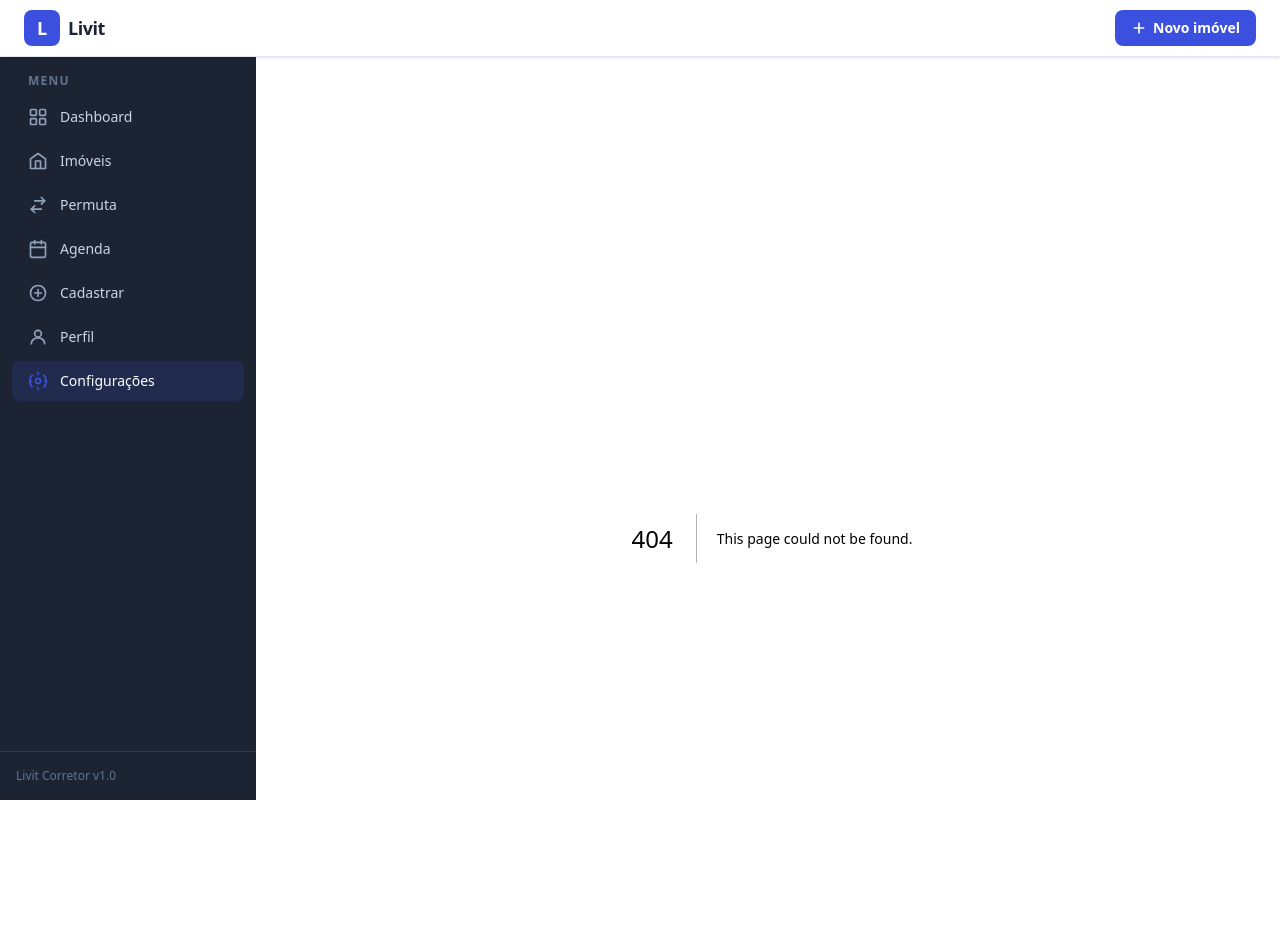
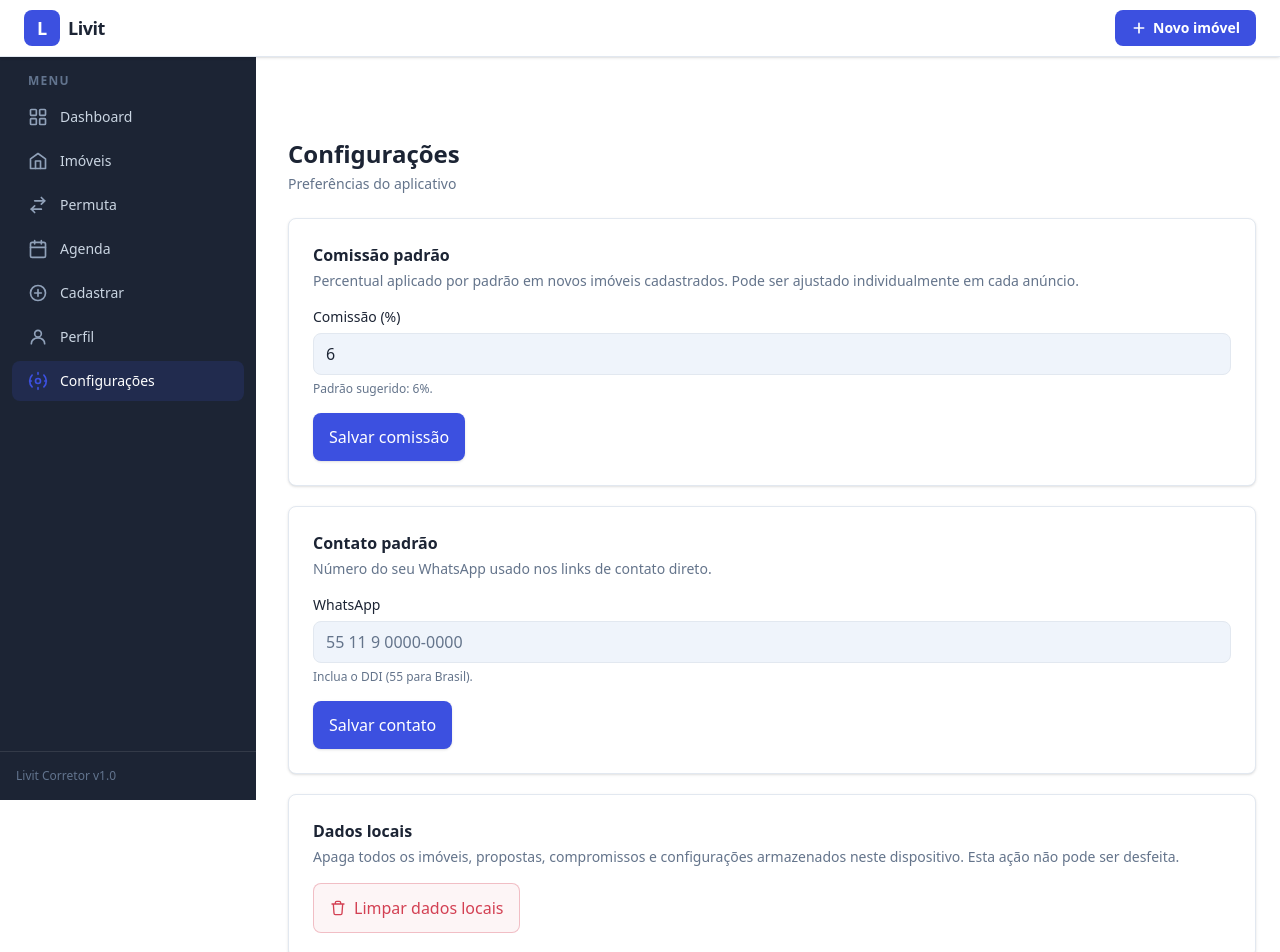
Before and after one commit to emersonjds/livit, a Next.js app: page /configuracoes in a window 1280 px wide. Before the commit this address had no page. Shown: the top 952 px of the page. Built offline with nearby package versions, Linux system fonts and the light colour scheme.

Commit message:
feat(config): adiciona página de configurações com comissão padrão
- Seção Comissão padrão (default 6%) usada como sugestão em novos imóveis
- Seção Contato padrão (WhatsApp do corretor para deeplinks wa.me)
- Seção Dados locais com confirmação em dois passos para limpar tudo

```diff
--- /dev/null
+++ b/src/app/configuracoes/page.tsx
@@ -0,0 +1,168 @@
+"use client";
+
+import { useEffect, useState } from "react";
+import Header from "@/components/Header";
+import Button from "@/components/Button";
+import { Field } from "@/components/Field";
+import {
+  COMISSAO_PADRAO_DEFAULT,
+  obterConfig,
+  salvarConfig,
+  limparTodosDados,
+} from "@/lib/storage";
+
+export default function ConfiguracoesPage() {
+  const [whatsapp, setWhatsapp] = useState("");
+  const [comissao, setComissao] = useState<string>(String(COMISSAO_PADRAO_DEFAULT));
+  const [confirmandoLimpar, setConfirmandoLimpar] = useState(false);
+  const [salvoMsg, setSalvoMsg] = useState(false);
+  const [comissaoMsg, setComissaoMsg] = useState(false);
+
+  useEffect(() => {
+    const config = obterConfig();
+    setWhatsapp(config.whatsapp ?? "");
+    setComissao(String(config.comissaoPadrao ?? COMISSAO_PADRAO_DEFAULT));
+  }, []);
+
+  const handleSalvarContato = (e: React.FormEvent) => {
+    e.preventDefault();
+    const atual = obterConfig();
+    salvarConfig({ ...atual, whatsapp });
+    setSalvoMsg(true);
+    setTimeout(() => setSalvoMsg(false), 2000);
+  };
+
+  const handleSalvarComissao = (e: React.FormEvent) => {
+    e.preventDefault();
+    const valor = Number(comissao);
+    if (Number.isNaN(valor) || valor < 0 || valor > 100) return;
+    const atual = obterConfig();
+    salvarConfig({ ...atual, comissaoPadrao: valor });
+    setComissaoMsg(true);
+    setTimeout(() => setComissaoMsg(false), 2000);
+  };
+
+  const handleLimpar = () => {
+    if (!confirmandoLimpar) {
+      setConfirmandoLimpar(true);
+      return;
+    }
+    limparTodosDados();
+    setConfirmandoLimpar(false);
+    window.location.reload();
+  };
+
+  return (
+    <div>
+      <Header title="Configurações" />
+
+      <div className="hidden md:block mb-6">
+        <h1 className="text-2xl font-bold text-foreground">Configurações</h1>
+        <p className="mt-1 text-sm text-muted">Preferências do aplicativo</p>
+      </div>
+
+      <div className="space-y-5">
+        <section className="rounded-lg border border-border bg-card p-4 shadow-sm md:p-6">
+          <h2 className="mb-1 text-base font-semibold text-foreground">Comissão padrão</h2>
+          <p className="mb-4 text-sm text-muted">
+            Percentual aplicado por padrão em novos imóveis cadastrados. Pode ser ajustado
+            individualmente em cada anúncio.
+          </p>
+          <form onSubmit={handleSalvarComissao} className="space-y-4">
+            <Field
+              label="Comissão (%)"
+              inputMode="decimal"
+              type="number"
+              step="0.5"
+              min={0}
+              max={100}
+              value={comissao}
+              onChange={(e) => setComissao(e.target.value)}
+              hint={`Padrão sugerido: ${COMISSAO_PADRAO_DEFAULT}%.`}
+            />
+            <div className="flex items-center gap-3">
+              <Button type="submit" fullWidth={false} className="flex-1 md:flex-none md:w-auto">
+                Salvar comissão
+              </Button>
+              {comissaoMsg && (
+                <span className="text-sm font-medium text-success">Salvo!</span>
+              )}
+            </div>
+          </form>
+        </section>
+
+        <section className="rounded-lg border border-border bg-card p-4 shadow-sm md:p-6">
+          <h2 className="mb-1 text-base font-semibold text-foreground">Contato padrão</h2>
+          <p className="mb-4 text-sm text-muted">
+            Número do seu WhatsApp usado nos links de contato direto.
+          </p>
+          <form onSubmit={handleSalvarContato} className="space-y-4">
+            <Field
+              label="WhatsApp"
+              inputMode="tel"
+              placeholder="55 11 9 0000-0000"
+              value={whatsapp}
+              onChange={(e) => setWhatsapp(e.target.value)}
+              hint="Inclua o DDI (55 para Brasil)."
+            />
+            <div className="flex items-center gap-3">
+              <Button type="submit" fullWidth={false} className="flex-1 md:flex-none md:w-auto">
+                Salvar contato
+              </Button>
+              {salvoMsg && (
+                <span className="text-sm font-medium text-success">Salvo!</span>
+              )}
+            </div>
+          </form>
+        </section>
+
+        <section className="rounded-lg border border-border bg-card p-4 shadow-sm md:p-6">
+          <h2 className="mb-1 text-base font-semibold text-foreground">Dados locais</h2>
+          <p className="mb-4 text-sm text-muted">
+            Apaga todos os imóveis, propostas, compromissos e configurações armazenados neste
+            dispositivo. Esta ação não pode ser desfeita.
+          </p>
+          {confirmandoLimpar ? (
+            <div className="space-y-3 rounded-lg border border-danger/30 bg-danger/5 p-4">
+              <p className="text-sm font-medium text-danger">
+                Tem certeza? Todos os dados serão perdidos permanentemente.
+              </p>
+              <div className="flex gap-3">
+                <Button
+                  type="button"
+                  variant="secondary"
+                  fullWidth={false}
+                  onClick={() => setConfirmandoLimpar(false)}
+                  className="flex-1"
+                >
+                  Cancelar
+                </Button>
+                <Button
+                  type="button"
+                  variant="danger"
+                  fullWidth={false}
+                  onClick={handleLimpar}
+                  className="flex-1"
+                >
+                  Sim, apagar tudo
+                </Button>
+              </div>
+            </div>
+          ) : (
+            <Button
+              type="button"
+              variant="danger"
+              fullWidth={false}
+              onClick={handleLimpar}
+            >
+              <svg viewBox="0 0 24 24" fill="none" className="h-4 w-4" stroke="currentColor" strokeWidth="2" strokeLinecap="round" strokeLinejoin="round" aria-hidden="true">
+                <path d="M3 6h18M8 6V4a2 2 0 0 1 2-2h4a2 2 0 0 1 2 2v2M19 6l-1 14a2 2 0 0 1-2 2H8a2 2 0 0 1-2-2L5 6" />
+              </svg>
+              Limpar dados locais
+            </Button>
+          )}
+        </section>
+      </div>
+    </div>
+  );
+}
```
